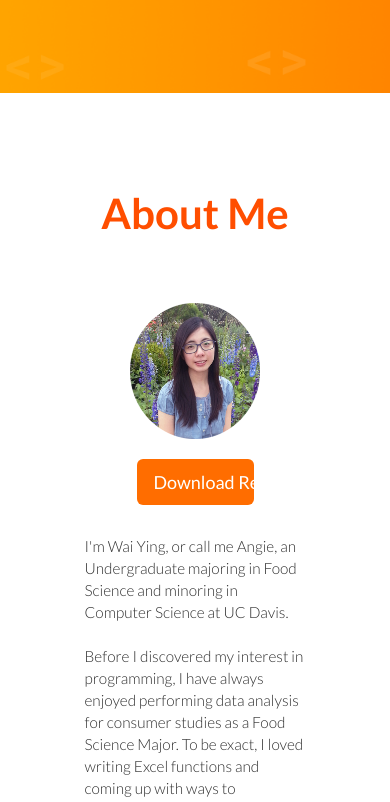
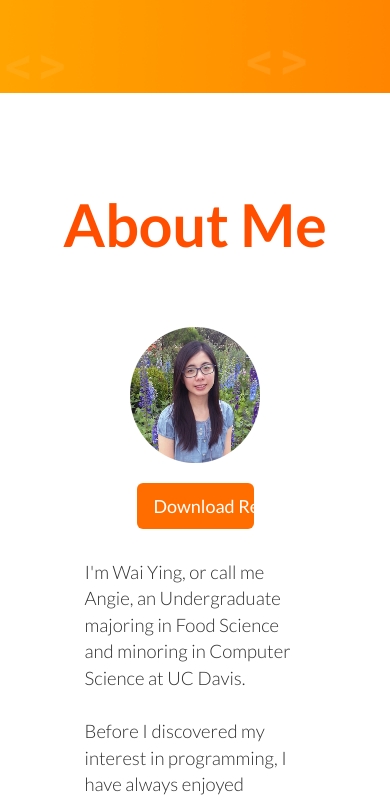
Before and after one commit to waiying/waiying.github.io, a plain HTML site: page index.html in a window 390 px wide. Shown: the part 751-1553 px from the top of the page. Drawn offline with nearby package versions, Linux system fonts and the light colour scheme; a script that the page names is missing.

Commit message:
Font changes
Changed font sizes to be responsive by using 'vh' or 'vmin'.

```diff
--- a/css/style.css
+++ b/css/style.css
@@ -161,7 +161,7 @@ h1 {
     margin: 0px;
     opacity: 1;
     filter: alpha(opacity=100);
-    font-size: 3.5em;
+    font-size: 8vmin;
     font-weight: 800;
     color: white;
     text-align: center;
@@ -169,7 +169,7 @@ h1 {
 
 h2{
     margin-top: 5px;
-    font-size: 1.35em;
+    font-size: 3vmin;
     font-weight: 400;
     color: #d34500;
     text-align: center;
@@ -178,18 +178,18 @@ h2{
 hr.divider {
     border-top: 1px solid white;
     text-align: center;
-    margin-top: 35px;
+    margin-top: 20px;
 }
 
 div.transbox p {
-    font-size: 1.2em;
+    font-size: 2.7vmin;
     font-weight: 300;
     color: white;
     text-align: center;
 }
 
 h3 {
-    font-size: 3em;
+    font-size: 7vmin;
     color: #ff4e00;
     font-weight: 700;
     text-align: center;
@@ -206,7 +206,7 @@ h3 {
 #contact p {
     color: white;
     text-align: center;
-    font-size: 1.2em;
+    font-size: 2.5vmin;
     width: 40%;
     max-width: 520px;
     margin: 20px auto 20px;
@@ -236,7 +236,7 @@ h3 {
 }
 
 p {
-    font-size: 1.1em;
+    font-size: 2.5vmin;
     font-weight: 300;
     color: #2f2f2f;
     text-align: left;
@@ -312,14 +312,14 @@ p {
 
 h4 {
     margin-top: 20px;
-    font-size: 1.5em;
+    font-size: 2.7vmin;
     font-weight: 700;
     color: #383838;
     text-align: left;
 }
 
 .url {
-    font-size: 1.1em;
+    font-size: 2.2vh;
     font-weight: 700;
     color: #ff4e00;
 }
@@ -381,24 +381,15 @@ textarea {
 }
 /*------------------Media------------------*/
 @media only screen and (max-width: 1150px) {
-    div.transbox p {
-        font-size: 1.2em;
-    }
+
     #content p {
-        font-size: 1.1em;
+        /*font-size: 2.5vh;*/
+        padding-right: 20px;
     }
 }
 
-@media only screen and (max-height: 600px) {
-    div.transbox p {
-        font-size: 1.2em;
-    }
-    #content p {
-        font-size: 1.1em;
-    }
-}
 
-@media only screen and (max-width: 992px) {
+@media only screen and (max-width: 991px) {
     div.transbox {
         max-width: 75%;
         top: 10%;
--- a/index.html
+++ b/index.html
@@ -214,6 +214,18 @@
         <script src="https://unpkg.com/scrollreveal@3.3.2/dist/scrollreveal.min.js"></script>
         <script src="https://ajax.googleapis.com/ajax/libs/jquery/3.1.1/jquery.min.js"></script>
         <script>
+            if (window.innerHeight > window.innerWidth) {
+                console.log("Went in");
+                $("h1").css("font-size", "7vh");
+                $("h2").css("font-size", "3vh");
+                $("h3").css("font-size", "7vh");
+                $("h4").css("font-size", "2.7vh");
+                $(".transbox p").css("font-size", "2.7vh");
+                $("p").css("font-size", "2.2vh");
+                $("#contact p").css("font-size", "2.5vh");
+            }
+        </script>
+        <script>
             window.sr = ScrollReveal({ duration: 2000 });
             sr.reveal('#LightBulb');
             sr.reveal('#Intro');
```
